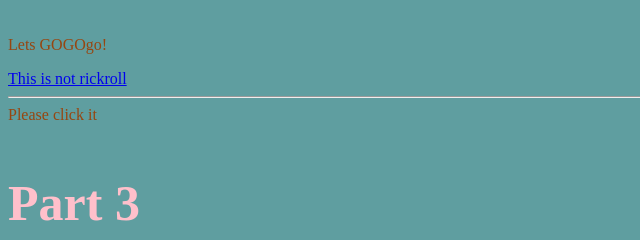
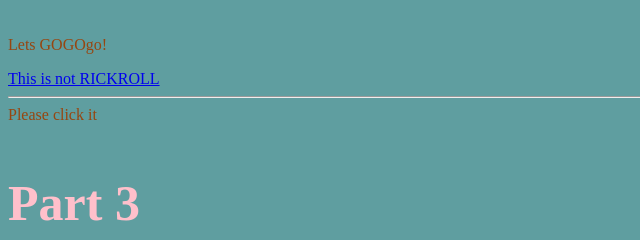
Before and after one commit to Fen-N/Max.github.io, a plain HTML site: page index.html in a window 1280 px wide. Shown: the part 250-490 px from the top of the page, 0-640 px from the left. Drawn offline with Linux system fonts and the light colour scheme.

Commit message:
upper"rickroll"

```diff
--- a/index.html
+++ b/index.html
@@ -8,7 +8,7 @@
         <p>I am the <em>greatest</em> human in the world</p>
         <h2><hr/>Part 2</h2>
         <p>Lets GOGOgo!</p>
-        <a href="https://www.youtube.com/watch?v=dQw4w9WgXcQ">This is not rickroll</a><hr/>Please click it
+        <a href="https://www.youtube.com/watch?v=dQw4w9WgXcQ">This is not RICKROLL</a><hr/>Please click it
         <h3>Part 3</h3>
         <ol class="Part3">
             <li>DTSH is the first rank school in the world.</li>
```
